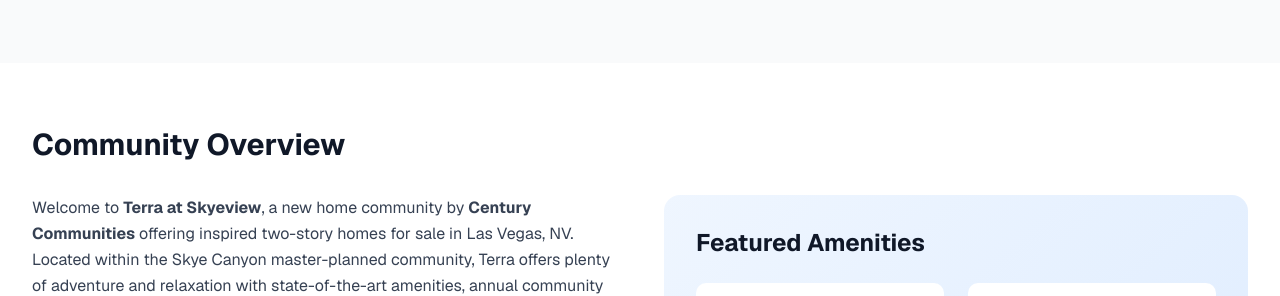
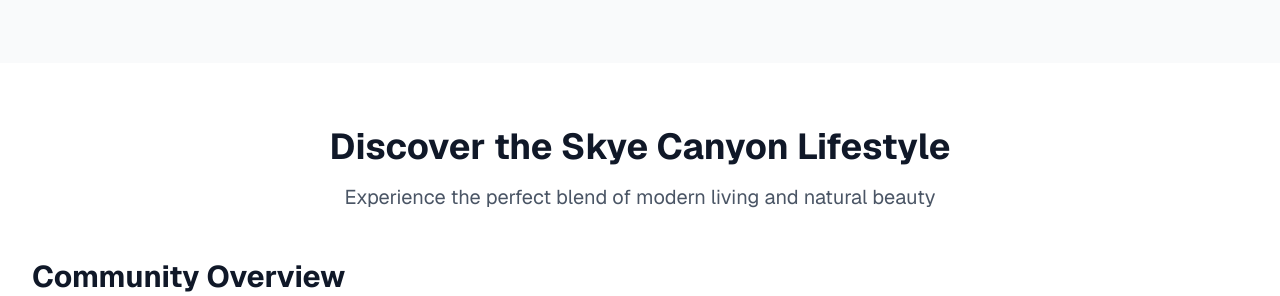
Before and after one commit to LetMeHelpYouREALTY/terraskyeview.com, a Next.js app: page /communities/skyeview in a window 1280 px wide. Shown: the part 3825-4121 px from the top of the page. Built offline with nearby package versions, Linux system fonts and the light colour scheme; no server answers.

Commit message:
Add third H2 to community page for complete SEO optimization

```diff
--- a/app/communities/skyeview/page.tsx
+++ b/app/communities/skyeview/page.tsx
@@ -173,6 +173,14 @@
       {/* Community Overview */}
       <section id="amenities" className="py-16 bg-white">
         <div className="max-w-7xl mx-auto px-4 sm:px-6 lg:px-8">
+          <div className="text-center mb-12">
+            <h2 className="text-4xl font-bold text-gray-900 mb-4">
+              Discover the Skye Canyon Lifestyle
+            </h2>
+            <p className="text-xl text-gray-600">
+              Experience the perfect blend of modern living and natural beauty
+            </p>
+          </div>
           <CommunityOverview />
         </div>
       </section>
```
